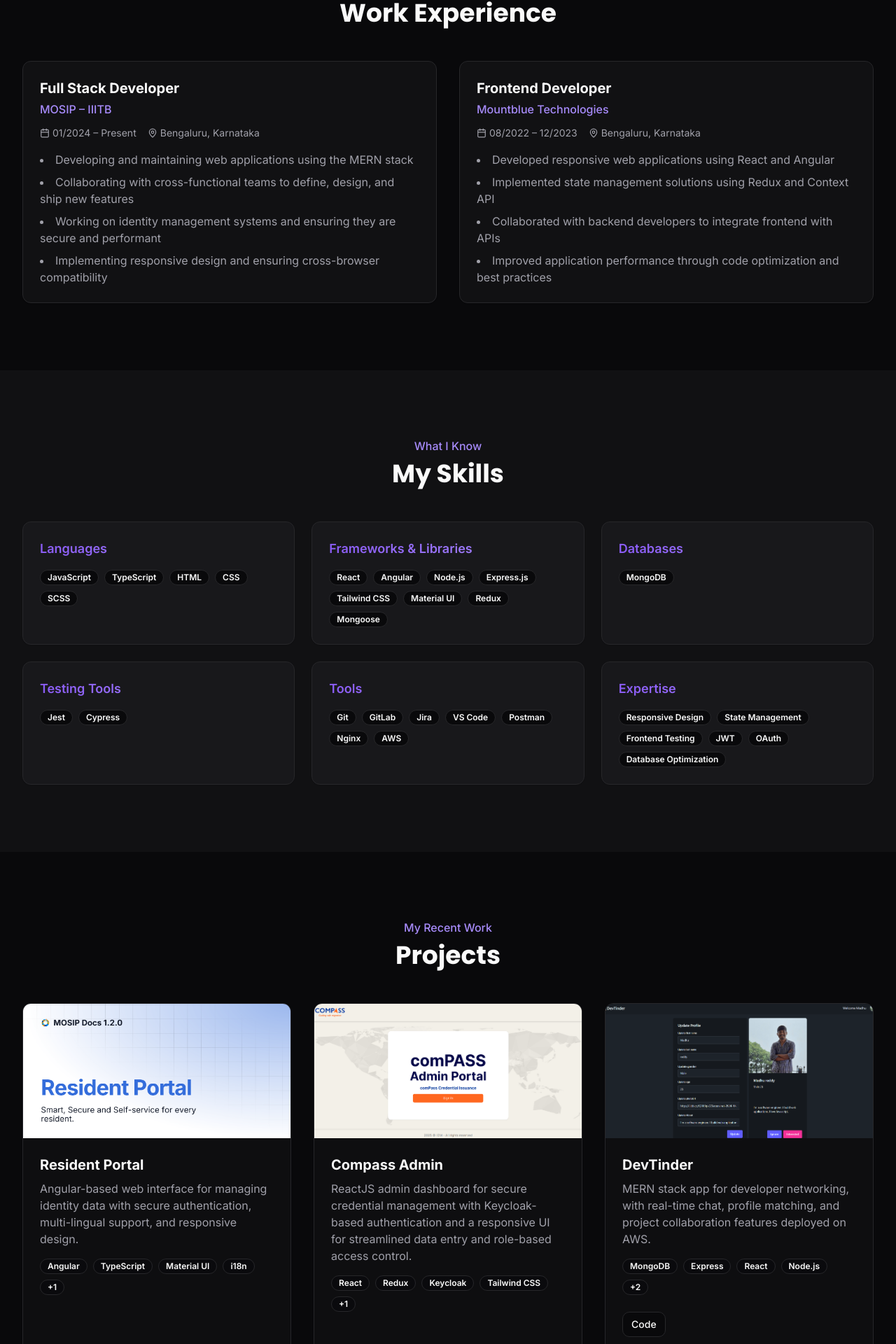
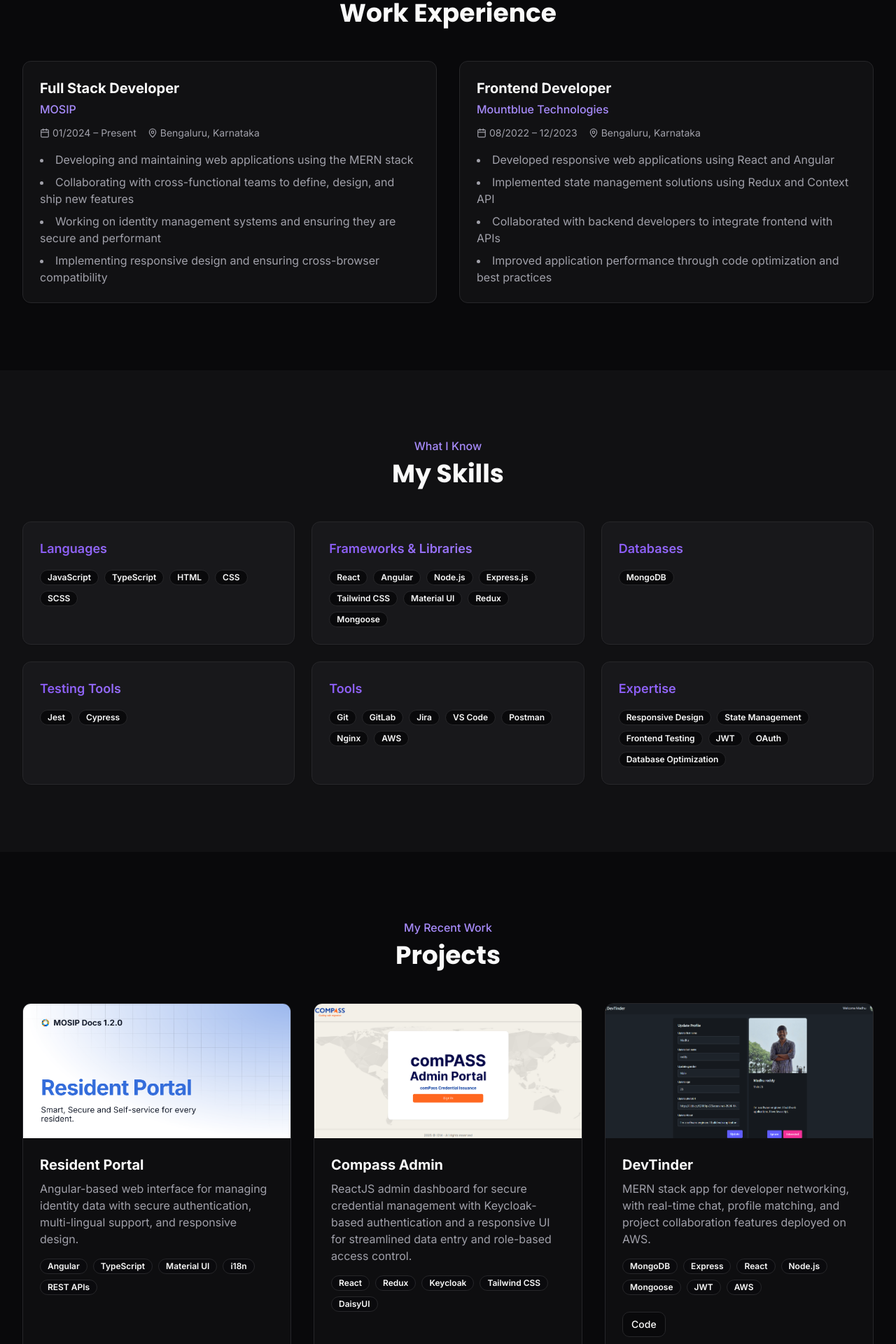
Before and after one commit to Madhuravas/madhuravas-portfolio-showcase, a React (Vite) app: page / in a window 1280 px wide. Shown: the part 1544-3464 px from the top of the page at 70% size. Built offline with nearby package versions, Linux system fonts and the light colour scheme.

Commit message:
fixed minor bugs
Signed-off-by: Madhuravas reddy <madhu@mosip.io>

```diff
--- a/src/components/ContactSection.tsx
+++ b/src/components/ContactSection.tsx
@@ -11,9 +11,9 @@ import emailjs from 'emailjs-com';
 const contactMethods = [
   {
     name: "Email",
-    value: "madhuravas@example.com",
+    value: "madhuravasreddy1998@gmail.com",
     icon: Mail,
-    href: "mailto:madhuravas@example.com",
+    href: "mailto:madhuravasreddy1998@gmail.com",
   },
   {
     name: "Phone",
--- a/src/components/ExperienceSection.tsx
+++ b/src/components/ExperienceSection.tsx
@@ -5,7 +5,7 @@ import { Card } from '@/components/ui/card';
 const experiences = [
   {
     role: "Full Stack Developer",
-    company: "MOSIP – IIITB",
+    company: "MOSIP",
     period: "01/2024 – Present",
     location: "Bengaluru, Karnataka",
     description: [
--- a/src/components/Footer.tsx
+++ b/src/components/Footer.tsx
@@ -25,7 +25,7 @@ const Footer = () => {
             <a href="https://www.instagram.com/madhu__1116__/" target="_blank" className="p-2 rounded-full bg-secondary hover:bg-purple-dark transition-colors">
               <Instagram size={20} />
             </a>
-            <a href="mailto:madhuravas@example.com" className="p-2 rounded-full bg-secondary hover:bg-purple-dark transition-colors">
+            <a href="mailto:madhuravasreddy1998@gmail.com" className="p-2 rounded-full bg-secondary hover:bg-purple-dark transition-colors">
               <Mail size={20} />
             </a>
           </div>
--- a/src/components/HeroSection.tsx
+++ b/src/components/HeroSection.tsx
@@ -67,7 +67,7 @@ const HeroSection = () => {
               <a href="https://www.linkedin.com/in/madhuravas-reddy-8a4b0b230/" className="text-muted-foreground hover:text-purple-light transition-colors">
                 <Linkedin size={20} />
               </a>
-              <a href="mailto:madhuravas@example.com" className="text-muted-foreground hover:text-purple-light transition-colors">
+              <a href="mailto:madhuravasreddy1998@gmail.com" className="text-muted-foreground hover:text-purple-light transition-colors">
                 <Mail size={20} />
               </a>
             </div>
--- a/src/components/ProjectsSection.tsx
+++ b/src/components/ProjectsSection.tsx
@@ -14,20 +14,20 @@ const projects = [
   {
     title: "Compass Admin",
     description: "ReactJS admin dashboard for secure credential management with Keycloak-based authentication and a responsive UI for streamlined data entry and role-based access control.",
-    technologies: ["React", "Redux", "Keycloak", "Tailwind CSS", "Node.js"],
+    technologies: ["React", "Redux", "Keycloak", "Tailwind CSS", "DaisyUI"],
     image: "/lovable-uploads/compass-portal.png",
   },
   {
     title: "DevTinder",
     description: "MERN stack app for developer networking, with real-time chat, profile matching, and project collaboration features deployed on AWS.",
-    technologies: ["MongoDB", "Express", "React", "Node.js", "Socket.io", "AWS"],
+    technologies: ["MongoDB", "Express", "React", "Node.js", "Mongoose", "JWT", "AWS"],
     image: "/lovable-uploads/devTinder-portal.png",
     github: "https://github.com/Madhuravas/devTinder"
   },
   {
     title: "REST Countries Explorer",
     description: "Frontend Mentor challenge solution using REST Countries API. Includes filtering by region, dark mode toggle, and country detail pages.",
-    technologies: ["React", "TypeScript", "REST API", "Styled Components", "Vite"],
+    technologies: ["React", "JavaScript", "REST API", "Styled Components"],
     image: "/lovable-uploads/rest-countries.png", // Make sure this image exists
     github: "https://github.com/Madhuravas/rest-countries",
     demo: "https://rest-countries-yvgq.vercel.app/",
@@ -61,7 +61,7 @@ const ProjectsSection = () => {
                 <h3 className="text-xl font-bold mb-2">{project.title}</h3>
                 <p className="text-muted-foreground mb-4">{project.description}</p>
                 <div className="flex flex-wrap gap-2 mb-6">
-                  {project.technologies.slice(0, 4).map((tech, i) => (
+                  {project.technologies.map((tech, i) => (
                     <Badge
                       key={i}
                       variant="outline"
@@ -70,11 +70,6 @@ const ProjectsSection = () => {
                       {tech}
                     </Badge>
                   ))}
-                  {project.technologies.length > 4 && (
-                    <Badge variant="outline" className="bg-background/50">
-                      +{project.technologies.length - 4}
-                    </Badge>
-                  )}
                 </div>
                 <div className="flex gap-3">
                   {project.github && <Button size="sm" variant="outline" className="flex items-center gap-2" asChild>
```
